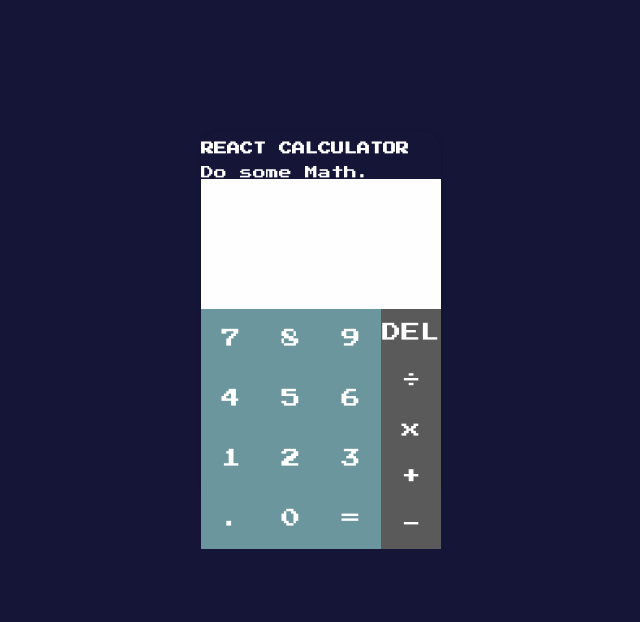
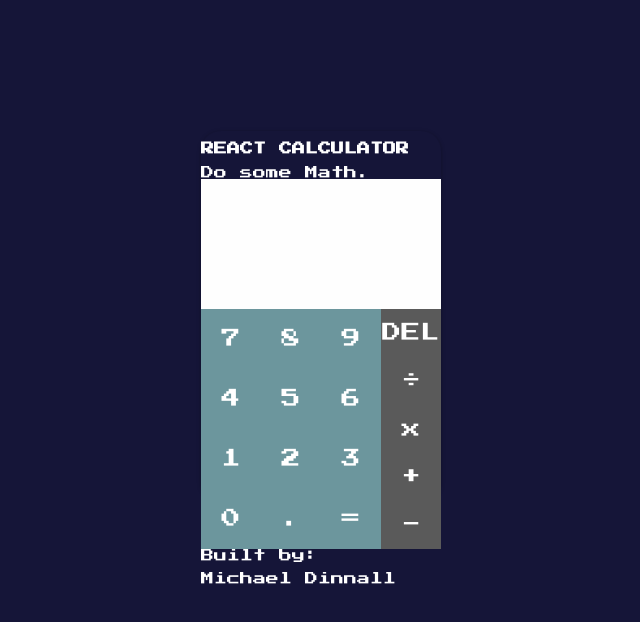
Before and after one commit to Dinnall/react-calculator, a React (Create React App) app: page / in a window 1280 px wide. Shown: the top 622 px of the page, without its empty margins (319-959 px from the left). Built offline with nearby package versions, Linux system fonts and the light colour scheme.

Commit message:
switched display around

```diff
--- a/src/App.js
+++ b/src/App.js
@@ -18,7 +18,7 @@ const Buttons = ({ values, divName, handleButtonClick }) => {
 class App extends Component{
    constructor(){
      super()
-     this.inner = ['7', '8', '9', '4', '5', '6', '1', '2', '3', '.', '0', '=']
+     this.inner = ['7', '8', '9', '4', '5', '6', '1', '2', '3', '0', '.', '=']
      this.operators = ['/', '*', '+', '-']
      this.allowedKeys = ['1', '2', '3', '4', '5', '6', '7', '8', '9', '0', '*', '-', '+', '/', '.', '=', 'Backspace', 'Enter', 'c']
 
@@ -251,6 +251,9 @@ render(){
                 <button value='-' onClick={this.handleButtonClick}>-</button>
               </div>
             </div>
+          <p className='intro-title'>Built by:</p>
+           <br />
+           <p className='intro-title'> Michael Dinnall </p>
           </form>
         </div>
        )
```
